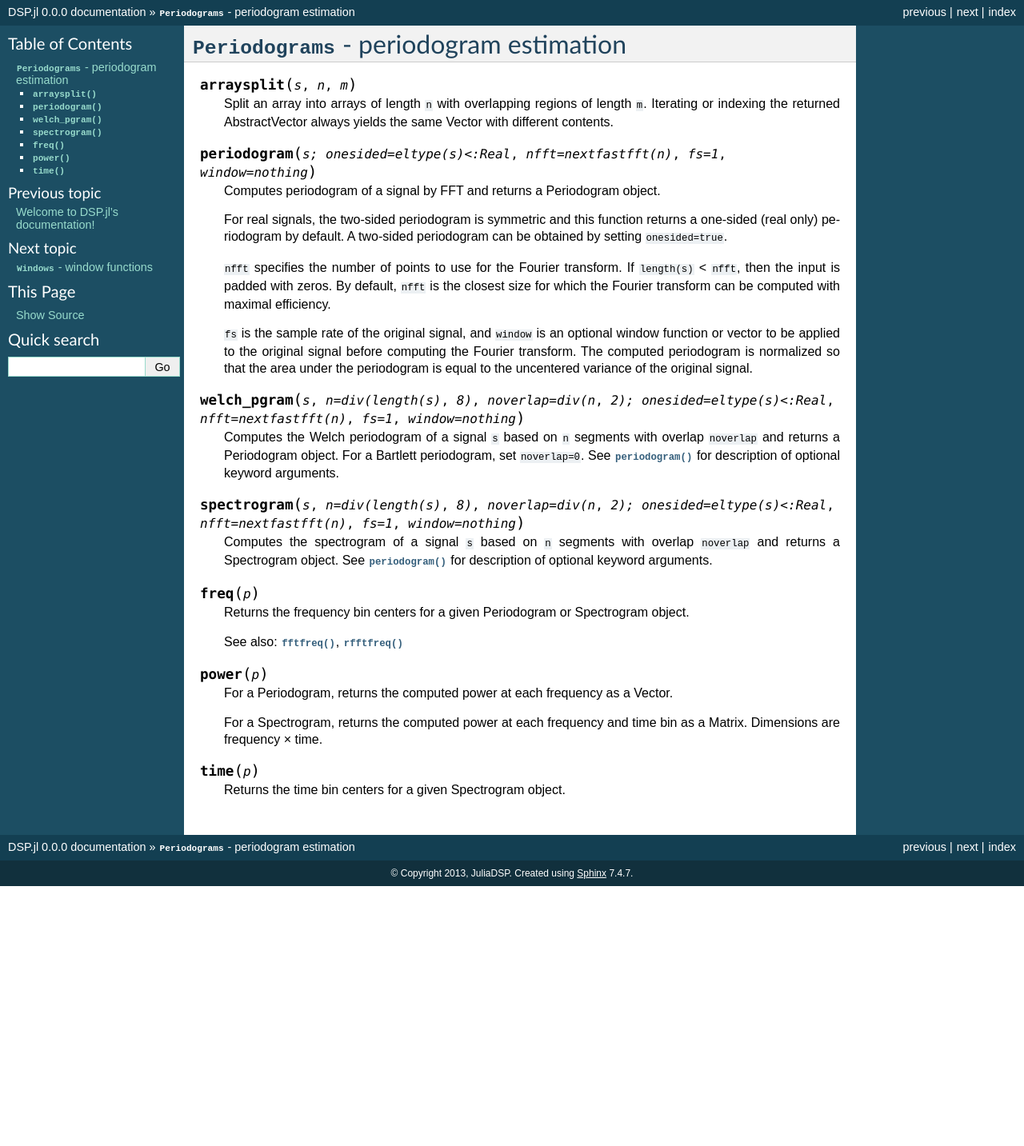
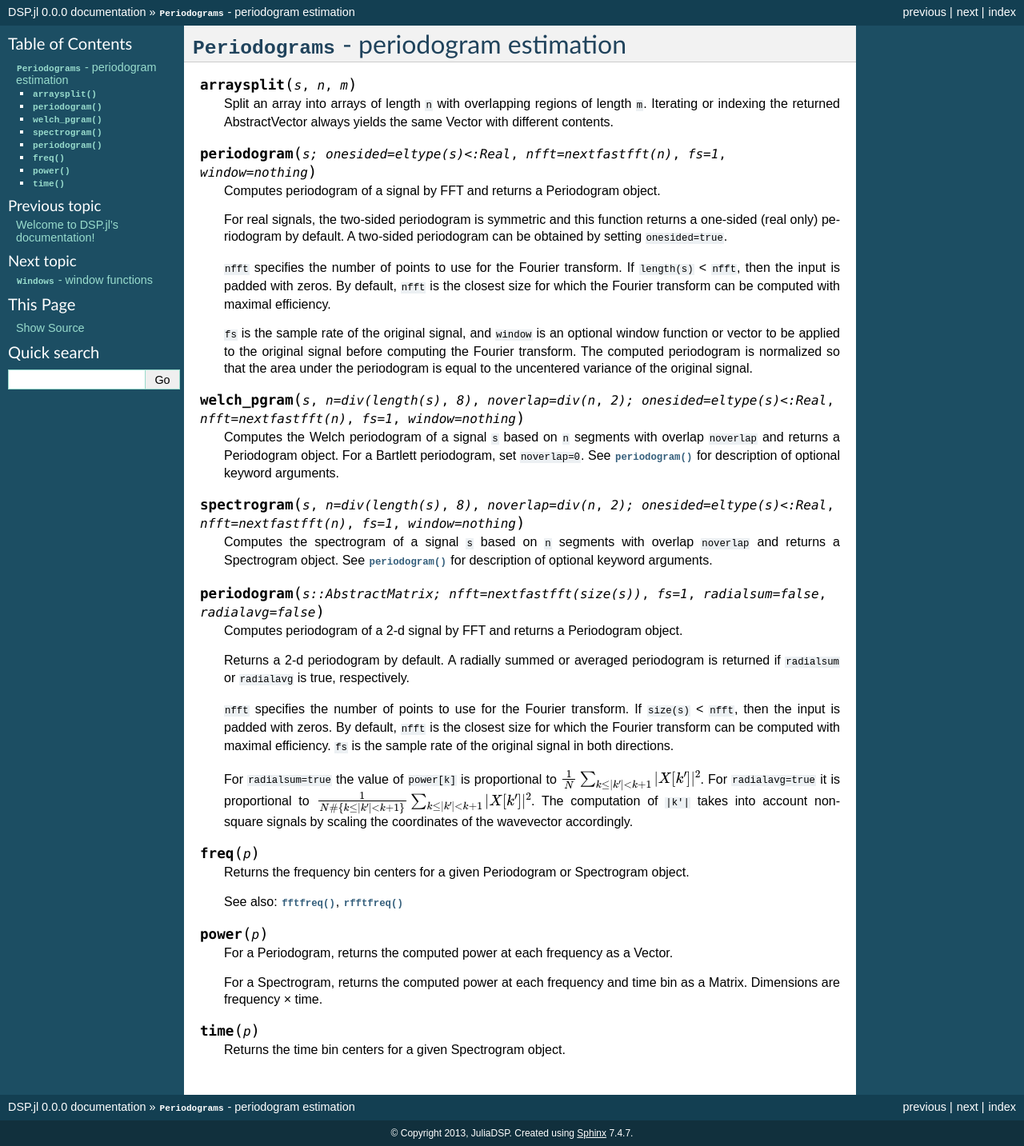
Before and after one commit to JuliaDSP/DSP.jl, a Sphinx documentation site: the page built from doc/periodograms.rst, in a window 1280 px wide. Shown: the whole page at 80% size. Built offline with Sphinx 7.4.7, drawn with Linux system fonts in a browser that asks for light colours; formulas are drawn with MathJax 3; before the commit the page ends 1108 px from its top, so only the background shows below that.

Commit message:
periodograms for 2-d signals
2-d periodograms, radial averaged and summed periodograms, Frequencies2 type,
fftfreq2 function, nextfastfft for tuples

```diff
--- a/doc/periodograms.rst
+++ b/doc/periodograms.rst
@@ -40,6 +40,28 @@
     with overlap ``noverlap`` and returns a Spectrogram object. See
     :func:`periodogram` for description of optional keyword arguments.
 
+.. function:: periodogram(s::AbstractMatrix; nfft=nextfastfft(size(s)), fs=1, radialsum=false, radialavg=false)
+
+    Computes periodogram of a 2-d signal by FFT and returns a
+    Periodogram object.
+
+    Returns a 2-d periodogram by default. A radially summed or
+    averaged periodogram is returned if ``radialsum`` or
+    ``radialavg`` is true, respectively.
+
+    ``nfft`` specifies the number of points to use for the Fourier
+    transform. If ``size(s)`` < ``nfft``, then the input is padded
+    with zeros. By default, ``nfft`` is the closest size for which the
+    Fourier transform can be computed with maximal efficiency. ``fs``
+    is the sample rate of the original signal in both directions.
+
+    For ``radialsum=true`` the value of ``power[k]`` is proportional to
+    :math:`\frac{1}{N}\sum_{k\leq |k'|<k+1} |X[k']|^2`.
+    For ``radialavg=true`` it is proportional to
+    :math:`\frac{1}{N \#\{k\leq |k'|<k+1\}} \sum_{k\leq |k'|<k+1} |X[k']|^2`.
+    The computation of ``|k'|`` takes into account non-square signals
+    by scaling the coordinates of the wavevector accordingly.
+
 .. function:: freq(p)
 
 	Returns the frequency bin centers for a given Periodogram or
```
Also changed, not shown: doc/util.rst (+11 -0 lines), 7 other files.
